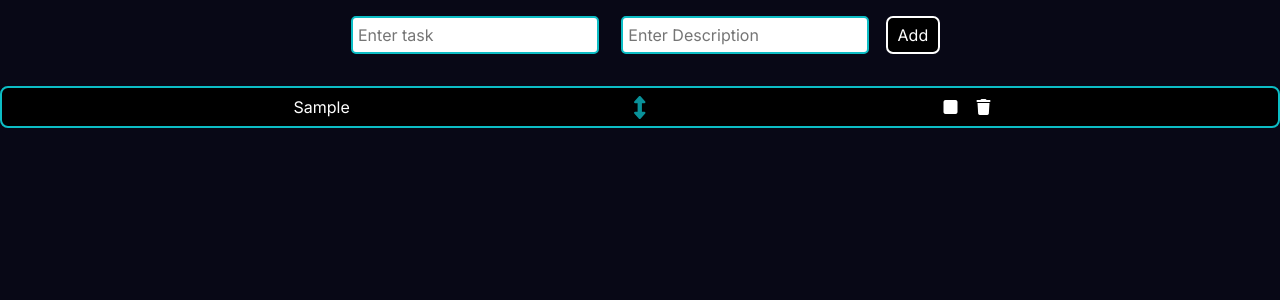
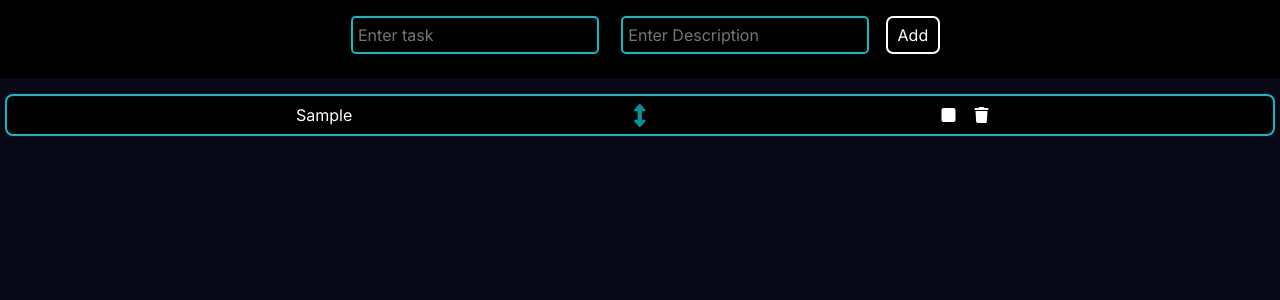
Before and after one commit to MamunDeveloper/ToDo-App, a Next.js app: page / in a window 1280 px wide. Both pictures are taken after typing "Sample", "Sample" into the empty fields and a click on the button "Add". Shown: the top 300 px of the page. Built offline with nearby package versions, Linux system fonts and the light colour scheme.

Commit message:
Added the finishing touch, ready for publish

```diff
--- a/app/components/todo.jsx
+++ b/app/components/todo.jsx
@@ -28,9 +28,13 @@ function Todo({ title, description, id, deleteTask }) {
           <div className={style.boxes}> <p> {description} </p></div>
         </>
       }
+
+      {/* Arrow icon */}
       {
         !taskBox && <FontAwesomeIcon onClick={changeView} icon={faUpDown} className={style.arrow_icons} />
       }
+
+      {/* Complete and delete icons  */}
       <div className={style.boxes} id={style.icons_box}>
 
         {
@@ -39,6 +43,8 @@ function Todo({ title, description, id, deleteTask }) {
 
         <FontAwesomeIcon className={style.function_icons} id={style.delete_icon} icon={faTrash} onClick={handleDeleteButton} />
       </div>
+
+      {/* Arrow icon */}
       {
         taskBox && <FontAwesomeIcon onClick={changeView} icon={faUpDown} className={style.arrow_icons} />
       }
--- a/app/page.js
+++ b/app/page.js
@@ -20,7 +20,7 @@ export default function Home() {
   // Adding a new task
   const addTask = (task) => {
     task.id = tasksList.length + 1;
-    setTasksList([...tasksList, task]);
+    setTasksList([task, ...tasksList]);
   };
 
   return (
--- a/app/styles/form.module.css
+++ b/app/styles/form.module.css
@@ -1,10 +1,16 @@
 .form_box {
   text-align: center;
+  background-color: black;
+  padding-bottom: 0.5rem;
+  position: sticky;
+  top: 0;
 }
 .inps {
   padding: 5px;
   margin: 1rem 0.7rem;
   outline: none;
+  background-color: black;
+  color: white;
   border: 2px solid #0cbdc5;
   border-radius: 5px;
 }
@@ -12,7 +18,6 @@
 .addBtn {
   padding: 5px 10px;
   margin-left: 5px;
-
   background-color: black;
   color: white;
   border: 2px solid white;
@@ -32,8 +37,6 @@
   }
   .inps {
     width: 70%;
-    background-color: black;
-    color: white;
     margin: 0.3rem 0;
   }
 }
--- a/app/styles/todo.module.css
+++ b/app/styles/todo.module.css
@@ -5,7 +5,7 @@
   color: white;
   border: 2px solid #0cbdc5;
   padding: 7px;
-  margin: 1rem 0;
+  margin: 1rem 5px;
   border-radius: 8px;
 }
 
@@ -39,6 +39,7 @@
 .arrow_icons {
   color: #099199;
   height: 23px;
+  cursor: pointer;
 }
 .hide_detail .arrow_icons {
   margin: auto;
@@ -53,4 +54,5 @@
   margin-left: 18px;
   width: 15px;
   height: 16px;
+  cursor: pointer;
 }
```
